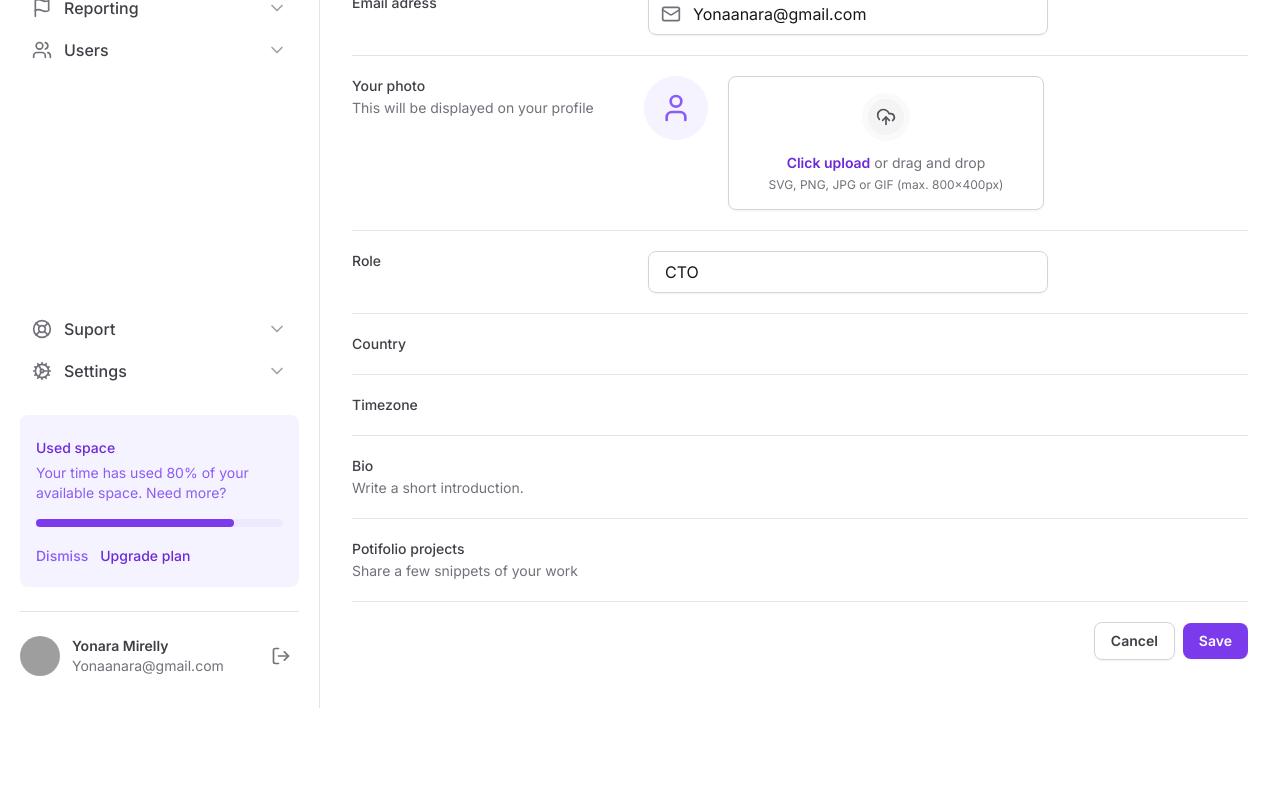
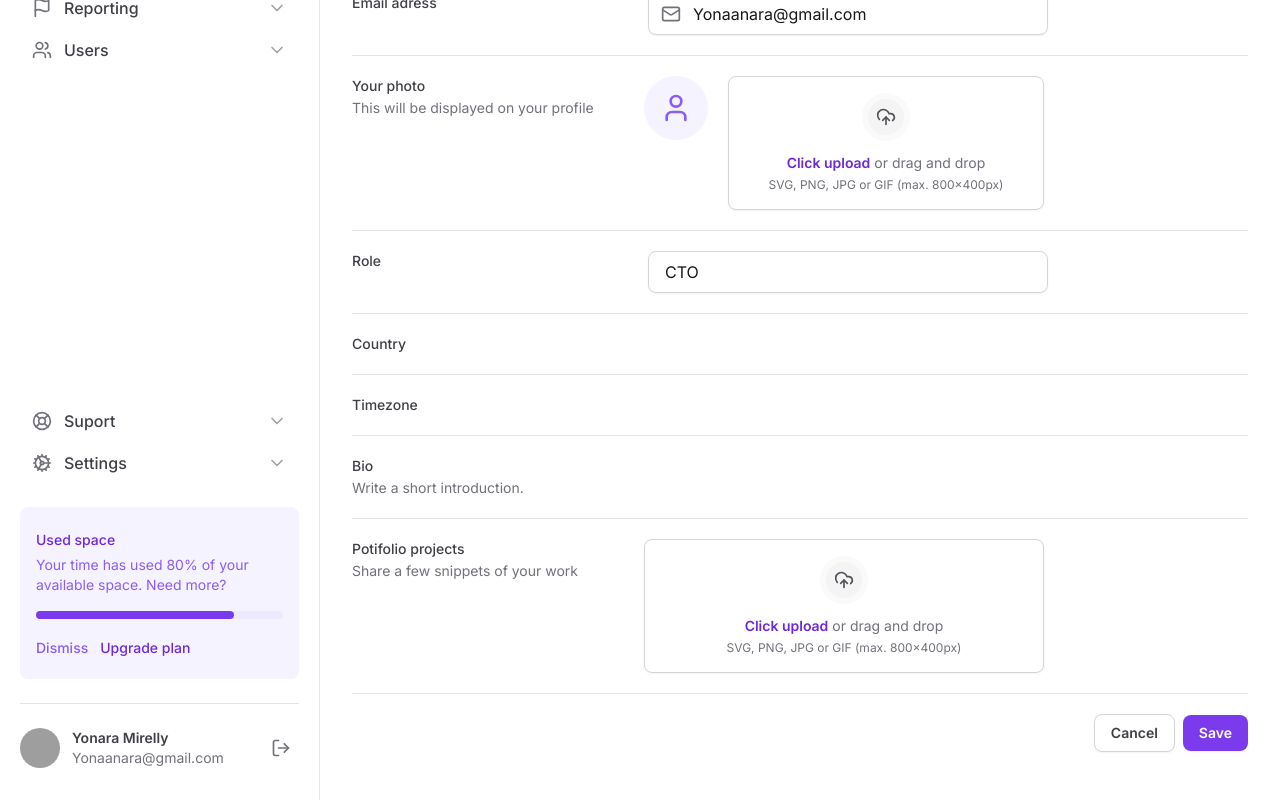
Before and after one commit to YonaraMirelly/tailwind-next, a Next.js app: page / in a window 1280 px wide. Shown: the part 340-1140 px from the top of the page. Before the commit the page ends 1048 px from the top, so only its background shows below. Built offline with nearby package versions, Linux system fonts and the light colour scheme; grey boxes are pictures that could not be loaded.

Commit message:
Componentizando File Input

```diff
--- /dev/null
+++ b/src/app/components/Form/FileInput/Control.tsx
@@ -0,0 +1,7 @@
+import { ComponentProps } from "react";
+
+export type ControlProps = ComponentProps<'input'>
+
+export function Control(props: ControlProps) {
+    return <input type="file" className="sr-only" id="photo" {...props}/>
+}
--- /dev/null
+++ b/src/app/components/Form/FileInput/ImagePreview.tsx
@@ -0,0 +1,11 @@
+import { User } from "lucide-react";
+
+
+
+export function ImagePreview() {
+    return (
+      <div className="flex h-16 w-16 items-center justify-center rounded-full bg-violet-50">
+        <User className='w-8 h-8 text-violet-500' />
+      </div>
+    )
+}
--- /dev/null
+++ b/src/app/components/Form/FileInput/Root.tsx
@@ -0,0 +1,7 @@
+import { ComponentProps } from "react";
+
+export type RootProps = ComponentProps<'div'>
+
+export function Root(props: RootProps) {
+    return <div {...props}/>
+}
--- /dev/null
+++ b/src/app/components/Form/FileInput/Trigger.tsx
@@ -0,0 +1,23 @@
+import { UploadCloud } from "lucide-react";
+
+
+export function Trigger() {
+    return (
+        <label
+          htmlFor="photo"
+          className="group flex-1 cursor-pointer flex flex-col items-center gap-3 rounded-lg border border-zinc-300 px-6 py-4 text-center text-zinc-500 shadow-sm hover:border-violet-200 hover:bg-violet-25 hover:text-violet-500"
+        >
+          <div className="rounded-full border-6 border-zinc-50 bg-zinc-100 p-2 group-hover:border-violet-50 group-hover:bg-violet-100">
+            <UploadCloud className="h-5 w-5 text-zinc-600 group-hover:text-violet-600"/>
+          </div>
+
+          <div className="flex flex-col items-center gap-1">
+            <span className="text-sm">
+              <span className="font-semibold text-violet-700">Click upload</span>{' '}
+              or drag and drop
+            </span>
+            <span className="text-xs">SVG, PNG, JPG or GIF (max. 800x400px)</span>
+          </div>
+        </label>
+    )
+}
--- /dev/null
+++ b/src/app/components/Form/FileInput/index.tsx
@@ -0,0 +1,6 @@
+import { Control } from './Control'
+import { ImagePreview } from './ImagePreview'
+import { Root } from './Root'
+import { Trigger } from './Trigger'
+
+export { Control, ImagePreview, Root, Trigger }
--- a/src/app/page.tsx
+++ b/src/app/page.tsx
@@ -1,8 +1,8 @@
 
 import { SettingsTabs } from "./components/SettingsTabs";
 import * as Input from "./components/Input"
-import { Mail, UploadCloud, User } from "lucide-react";
-
+import { Mail } from "lucide-react";
+import * as FileInput from './components/Form/FileInput'
 
 export default function Home() {
 
@@ -77,29 +77,11 @@
                 This will be displayed on your profile
               </span>
             </label>
-            <div className="flex items-start gap-5">
-              <div className="flex h-16 w-16 items-center justify-center rounded-full bg-violet-50">
-                <User className='w-8 h-8 text-violet-500' />
-              </div>
-
-              <label
-                htmlFor="photo"
-                className="group flex-1 cursor-pointer flex flex-col items-center gap-3 rounded-lg border border-zinc-300 px-6 py-4 text-center text-zinc-500 shadow-sm hover:border-violet-200 hover:bg-violet-25 hover:text-violet-500"
-              >
-                <div className="rounded-full border-6 border-zinc-50 bg-zinc-100 p-2 group-hover:border-violet-50 group-hover:bg-violet-100">
-                  <UploadCloud className="h-5 w-5 text-zinc-600 group-hover:text-violet-600"/>
-                </div>
-
-                <div className="flex flex-col items-center gap-1">
-                  <span className="text-sm">
-                    <span className="font-semibold text-violet-700">Click upload</span> or drag and drop</span>
-                  <span className="text-xs">
-                    SVG, PNG, JPG or GIF (max. 800x400px)
-                  </span>
-                </div>
-              </label>
-              <input type="file" className="sr-only" id="photo"/>
-            </div>
+              <FileInput.Root className="flex items-start gap-5">
+                <FileInput.ImagePreview />
+                <FileInput.Trigger />
+                <FileInput.Control />
+              </FileInput.Root>
           </div>
 
           <div className="grid gap-3 grid-cols-form pt-5">
@@ -151,7 +133,10 @@
                 Share a few snippets of your work
               </span>
             </label>
-            <div></div>
+            <FileInput.Root >
+                <FileInput.Trigger />
+                <FileInput.Control multiple />
+              </FileInput.Root>
           </div>
 
           <div className="flex items-center justify-end gap-2 pt-5">
```
